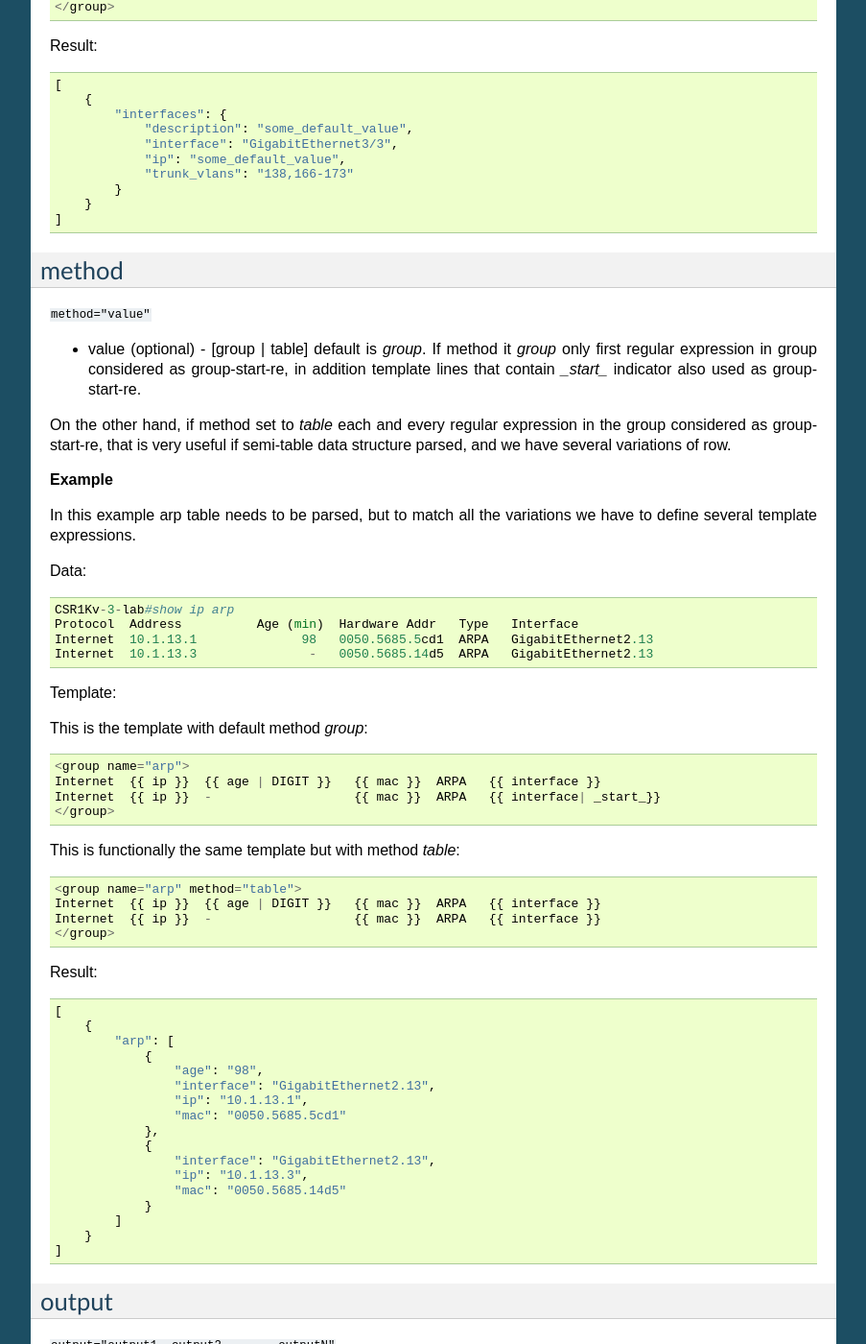
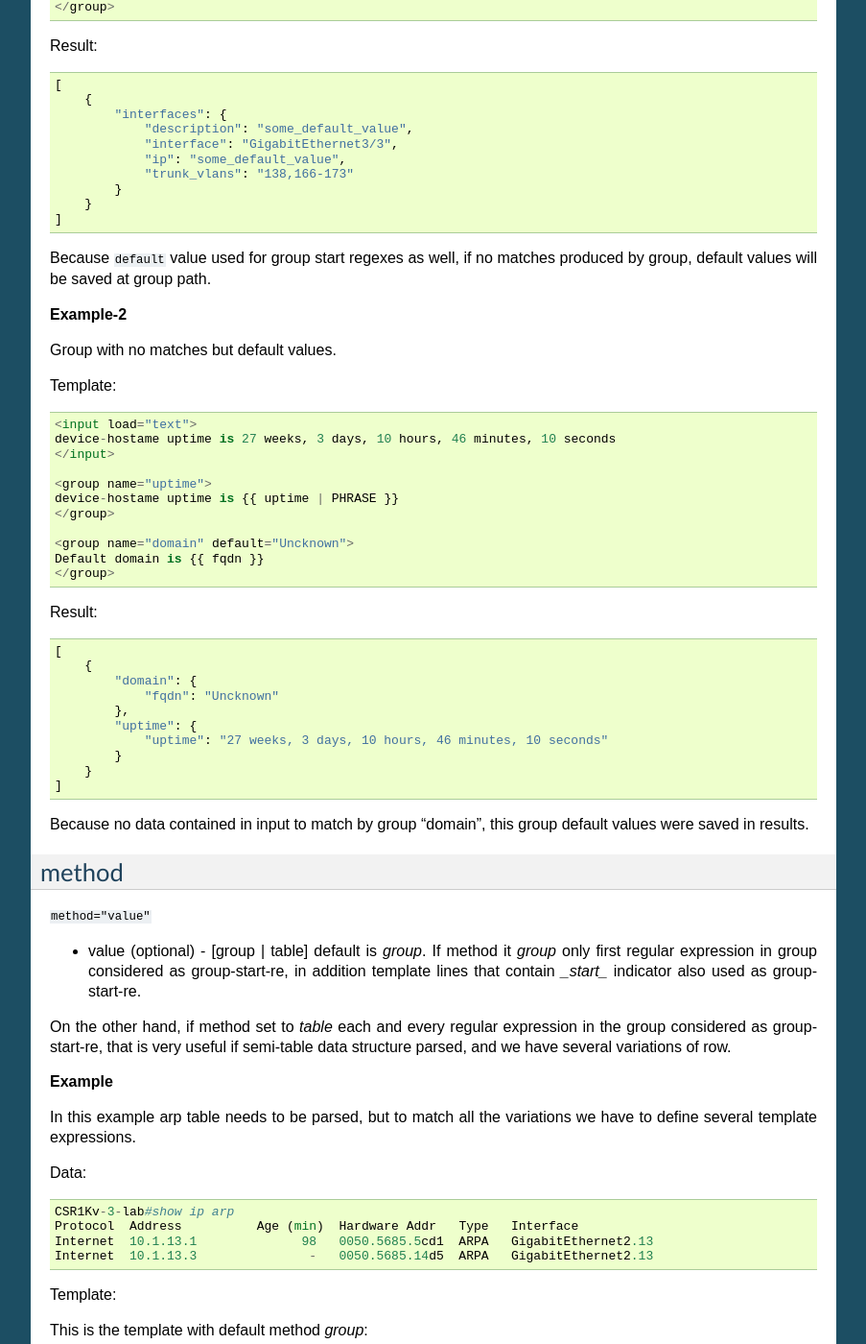
Before and after one commit to dmulyalin/ttp, a Sphinx documentation site: the page built from docs/source/Groups/Attributes.rst, in a window 1280 px wide and 1400 px high, scrolled down 2706 px. Shown: the whole window at 96% size, without its empty margins (198-1101 px from the left). Built offline with Sphinx 7.4.7, drawn with Linux system fonts in a browser that asks for light colours.

Commit message:
added docs for group with defaults only

```diff
--- a/docs/source/Groups/Attributes.rst
+++ b/docs/source/Groups/Attributes.rst
@@ -160,6 +160,41 @@ Result::
             }
         }
     ]
+
+Because ``default`` value used for group start regexes as well, if no matches produced by group, default values will be saved at group path.
+
+**Example-2**
+
+Group with no matches but default values.
+
+Template::
+
+    <input load="text">
+    device-hostame uptime is 27 weeks, 3 days, 10 hours, 46 minutes, 10 seconds
+    </input>
+
+    <group name="uptime">
+    device-hostame uptime is {{ uptime | PHRASE }}
+    </group>
+
+    <group name="domain" default="Uncknown">
+    Default domain is {{ fqdn }}
+    </group>
+
+Result::
+
+    [
+        {
+            "domain": {
+                "fqdn": "Uncknown"
+            },
+            "uptime": {
+                "uptime": "27 weeks, 3 days, 10 hours, 46 minutes, 10 seconds"
+            }
+        }
+    ]
+
+Because no data contained in input to match by group "domain", this group default values were saved in results.
 
 method
 ------------------------------------------------------------------------------
```
Also changed, not shown: other parts of docs/source/Groups/Attributes.rst (+1 -1 lines).
